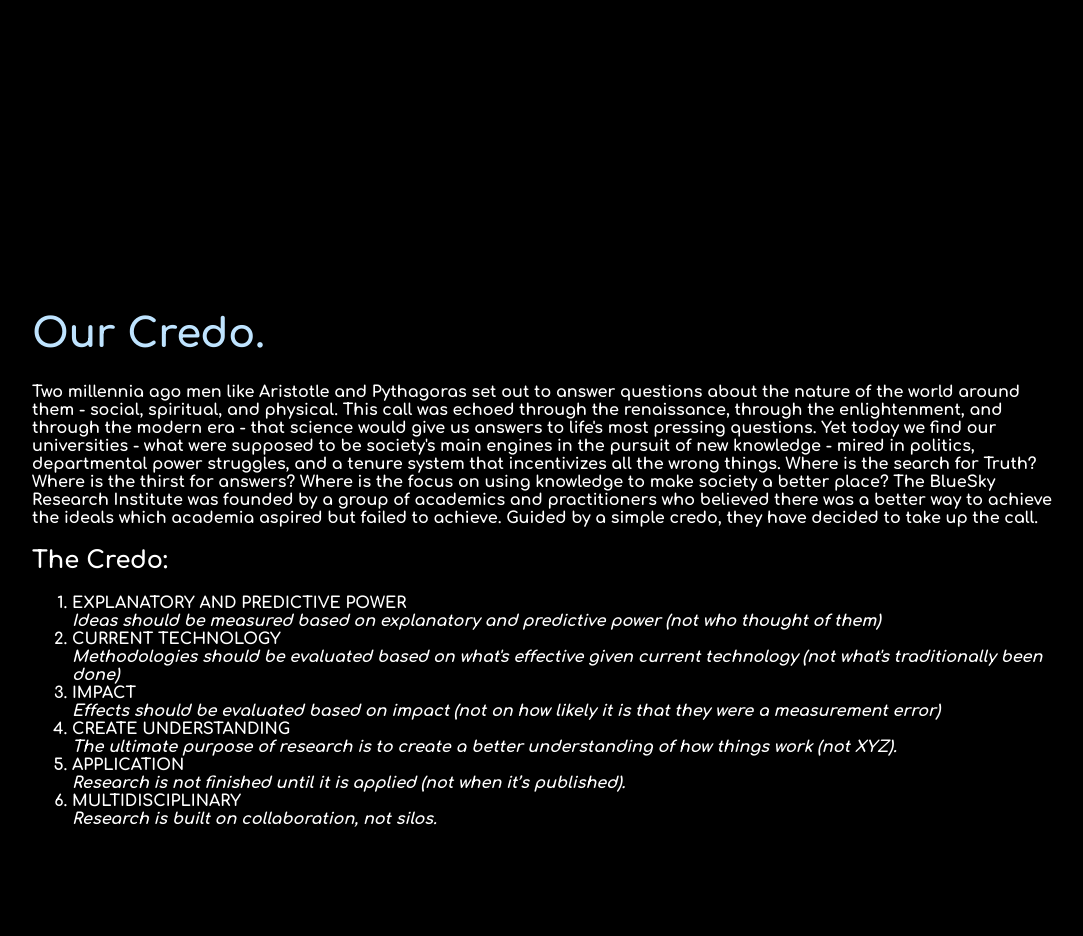
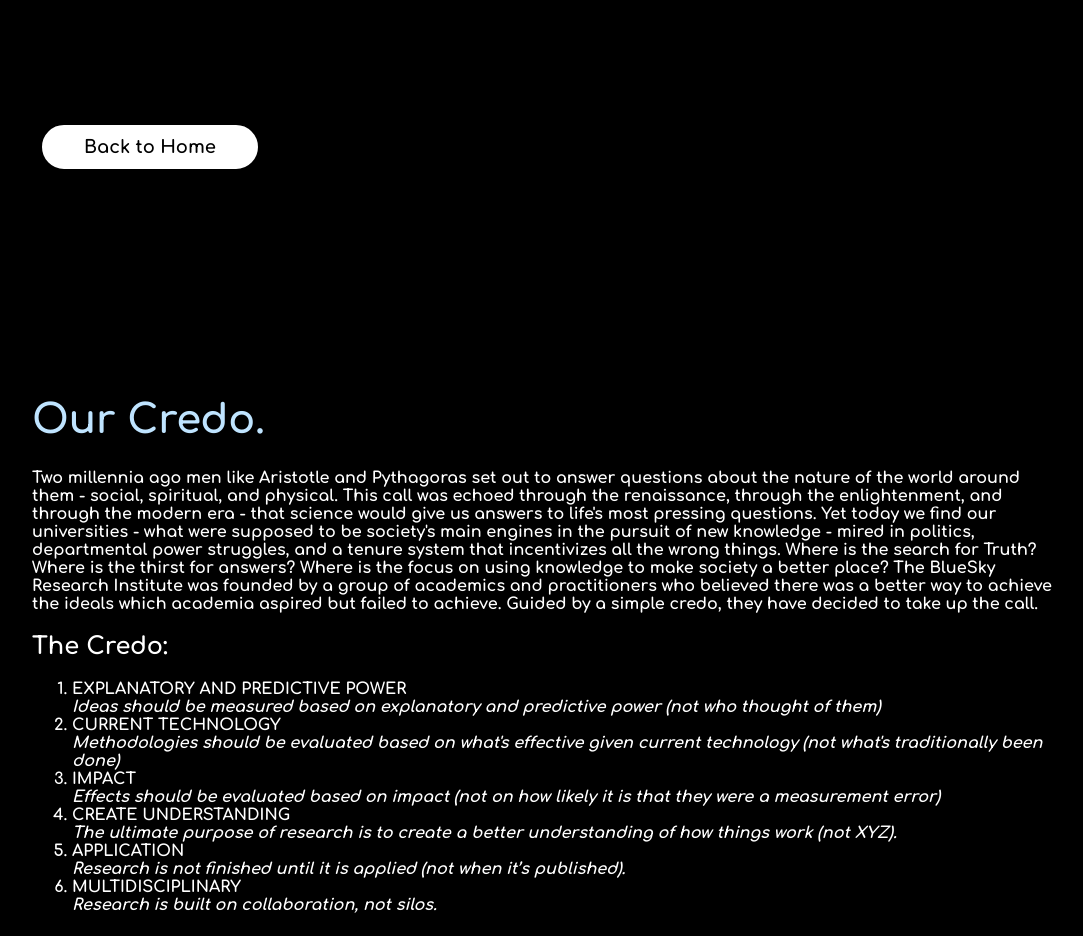
Before and after one commit to briannatestaccount/briannatestaccount.github.io, a plain HTML site: page index.html in a window 1280 px wide. Shown: the part 1180-2116 px from the top of the page, without its empty margins (96-1179 px from the left). Drawn offline with nearby package versions, Linux system fonts and the light colour scheme.

Commit message:
Update index.html

```diff
--- a/index.html
+++ b/index.html
@@ -54,6 +54,7 @@
                         <br>
                         <br>
                         <br>
+                        <a href="#header"><button class="btn_two">Back to Home</button></a>
                         <br>
                         <br>
                         <br>
```
